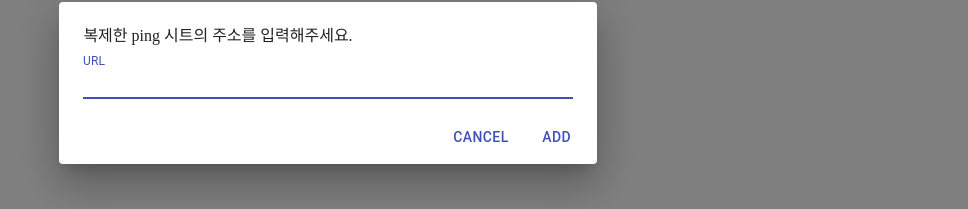
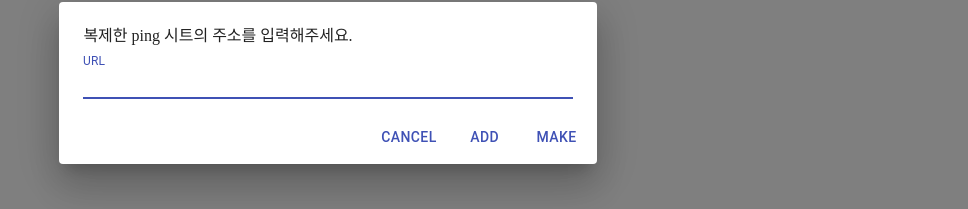
Before and after one commit to egoing/pingen, a React (Create React App) app: page / in a window 1280 px wide. Both pictures are taken after a click on the button "add". Shown: the part 317-526 px from the top of the page, without its empty margins (312-1280 px from the left). Built offline with nearby package versions, Linux system fonts and the light colour scheme.

Commit message:
핑시트를 추가하는 기능을 옵션으로 변경

```diff
--- a/src/App.js
+++ b/src/App.js
@@ -45,6 +45,9 @@ function App() {
         setURLS([...urls, url]);
         handleClose();
     }
+    const handleMake = () => {
+        window.open(pingURL);
+    }
 
 
     const iframes = urls.map((e, index) => {
@@ -61,8 +64,6 @@ function App() {
             </div>
             <Fab color="primary" aria-label="add" className={classes.addBtn}>
                 <AddIcon onClick={() => {
-                    console.log('click');
-                    window.open(pingURL);
                     setOpen(true);
                 }}/>
             </Fab>
@@ -89,6 +90,9 @@ function App() {
                     <Button onClick={handleAdd} color="primary">
                         Add
                     </Button>
+                    <Button onClick={handleMake} color="primary">
+                        Make
+                    </Button>
                 </DialogActions>
             </Dialog>
         </div>
```
